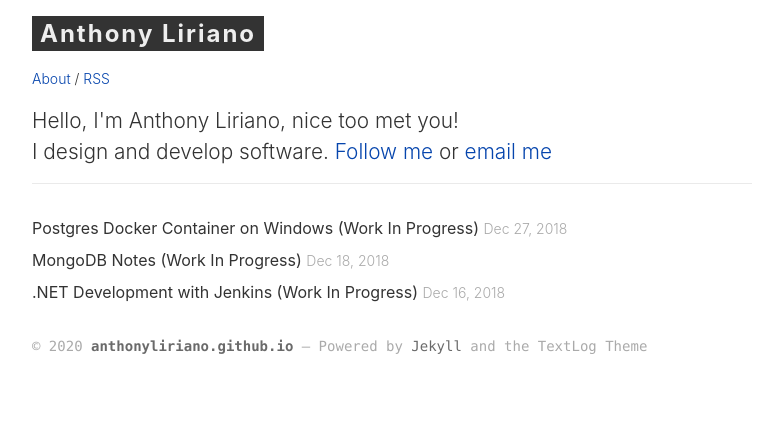
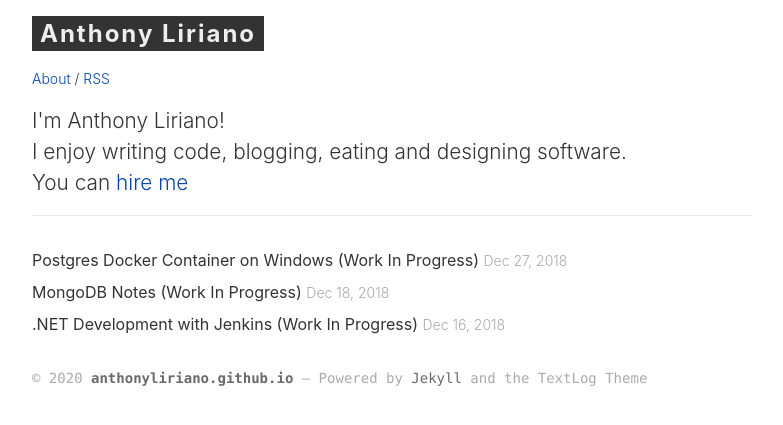
Before and after one commit to anthonyliriano/anthonyliriano.github.io, a Jekyll site: the page built from index.html, in a window 1280 px wide. Shown: the top 425 px of the page, without its empty margins (8-791 px from the left). Built offline with Jekyll 4.4.1, drawn with Linux system fonts in a browser that asks for light colours.

Commit message:
Updating head

```diff
--- a/_includes/intro.html
+++ b/_includes/intro.html
@@ -1,4 +1,5 @@
 <p class="site-intro">
-    Hello, I'm Anthony Liriano, nice too met you! <br />
-    I design and develop software. <a href="https://twitter.com/iamliriano">Follow me</a> or <a href="mailto:anthonylir@gmail.com">email me</a>
+    I'm Anthony Liriano! <br />
+    I enjoy writing code, blogging, eating and designing software.<br />
+    You can <a href="mailto:anthonylir@gmail.com">hire me</a>
 </p>
```
